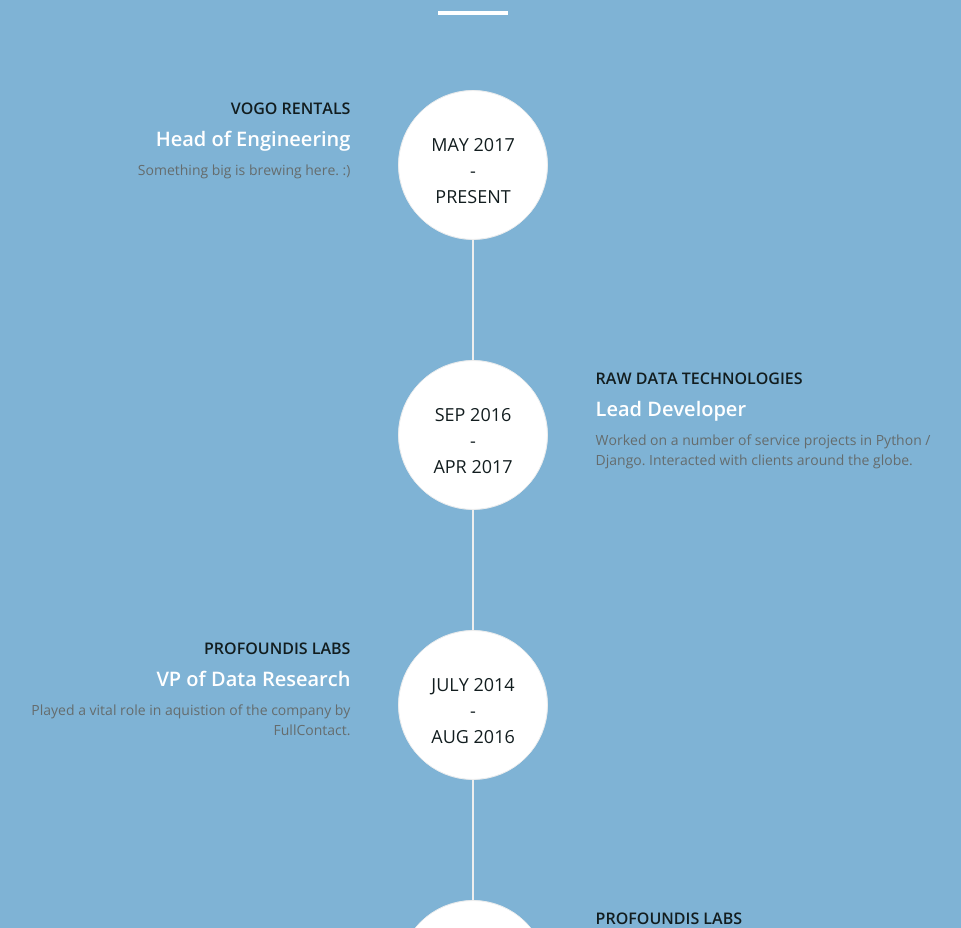
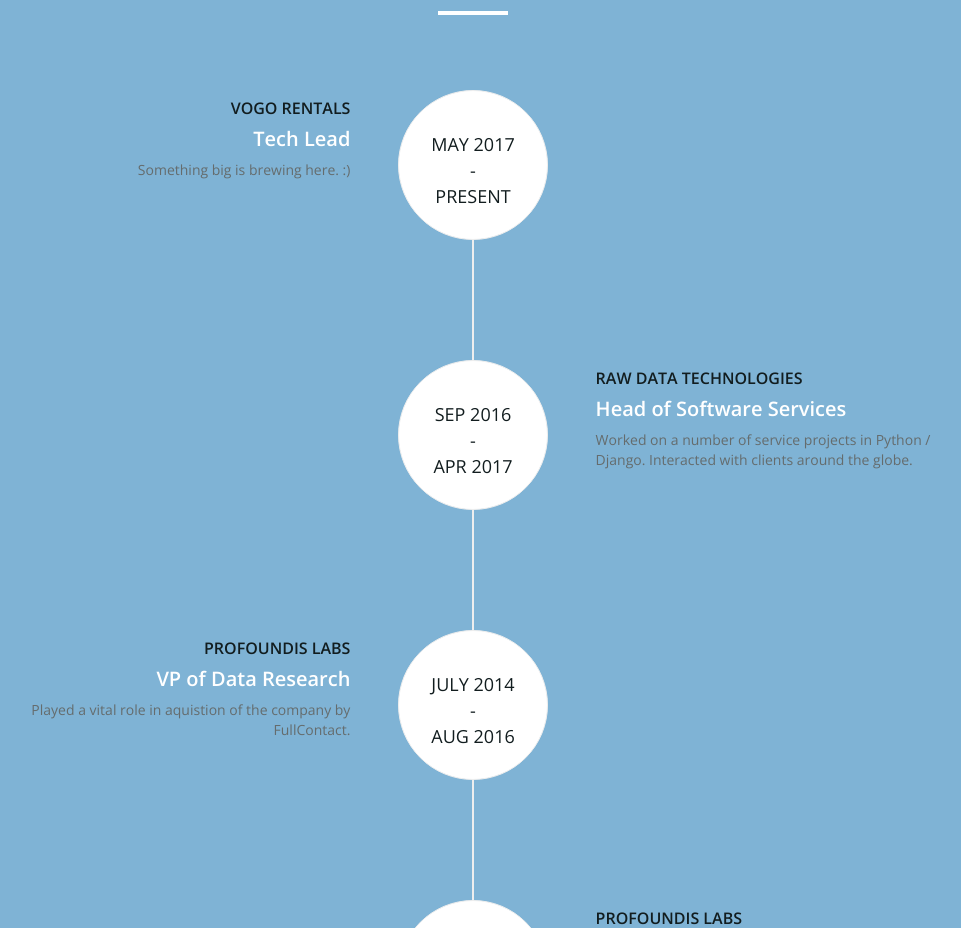
Before and after one commit to nibil/nibil.github.io, a plain HTML site: page index.html in a window 1280 px wide. Shown: the part 880-1808 px from the top of the page, without its empty margins (167-1128 px from the left). Drawn offline with nearby package versions, Linux system fonts and the light colour scheme.

Commit message:
Resume Updated

```diff
--- a/index.html
+++ b/index.html
@@ -104,7 +104,7 @@
             <div class="timeline-panel">
               <div class="timeline-heading">
                 <h4>Vogo Rentals</h4>
-                <h4 class="subheading">Head of Engineering</h4>
+                <h4 class="subheading">Tech Lead</h4>
               </div>
               <div class="timeline-body">
                 <p>Something big is brewing here. :)</p>
@@ -120,7 +120,7 @@
             <div class="timeline-panel">
               <div class="timeline-heading">
                 <h4>Raw Data Technologies</h4>
-                <h4 class="subheading">Lead Developer</h4>
+                <h4 class="subheading">Head of Software Services</h4>
               </div>
               <div class="timeline-body">
                 <p> Worked on a number of service projects in Python / Django. Interacted with clients around the globe.</p>
```
